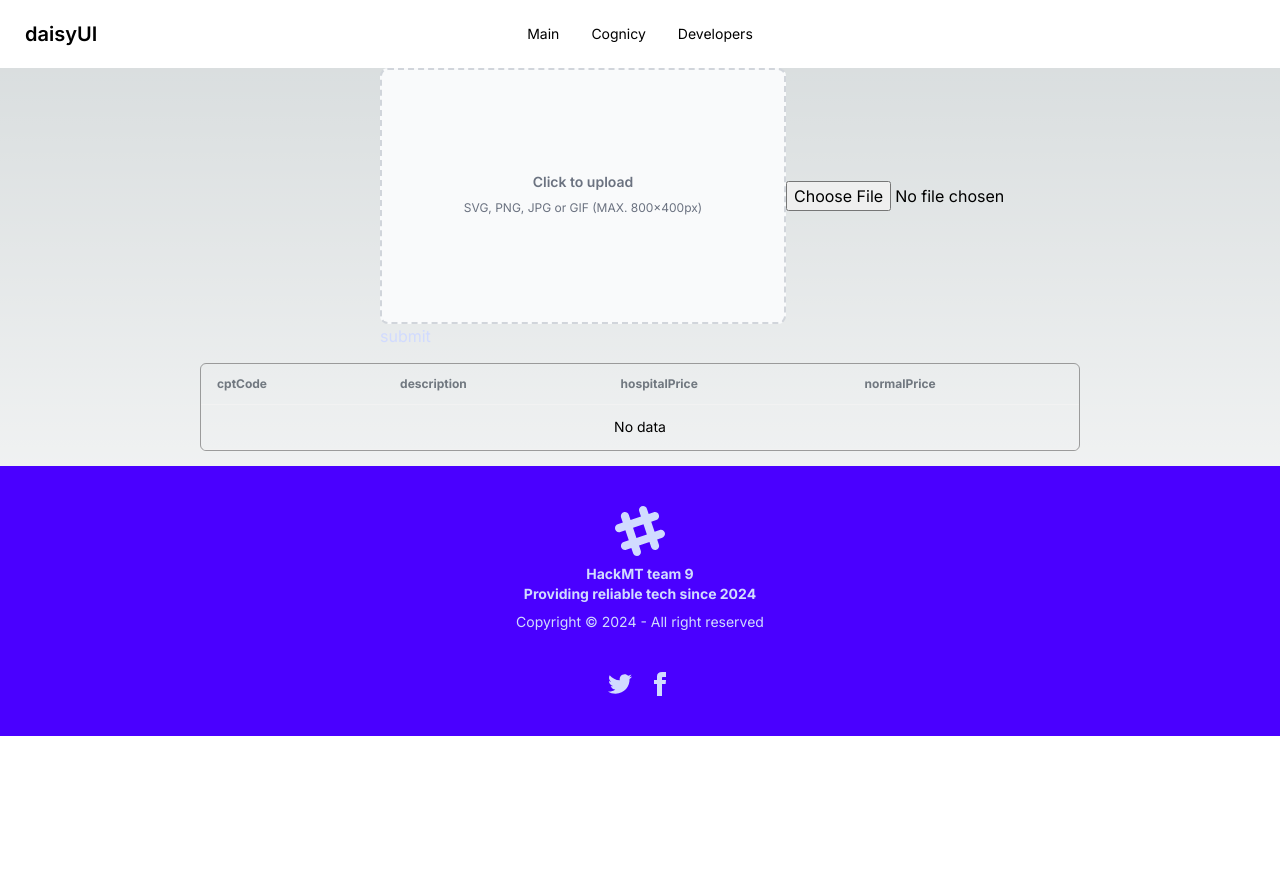
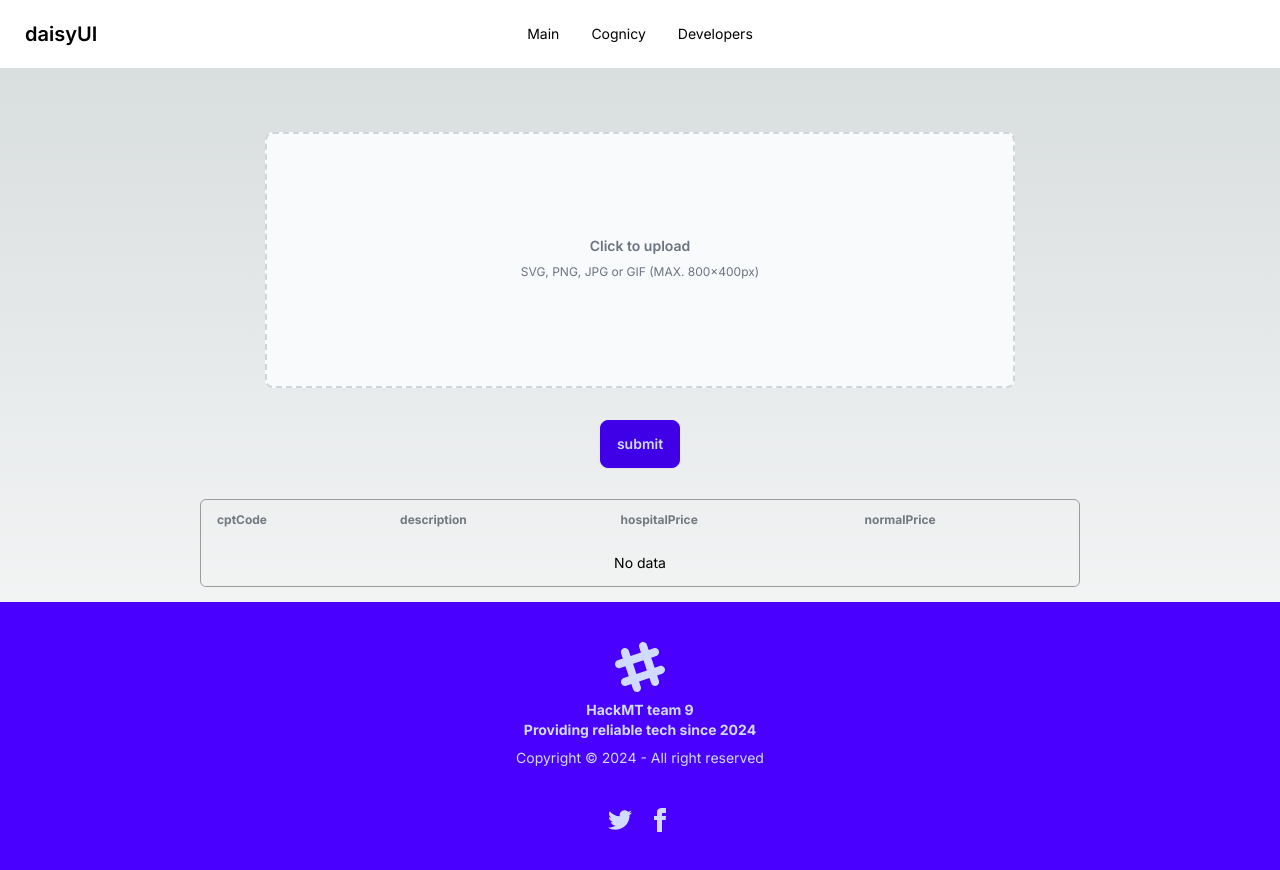
Before and after one commit to Felopater-Melika/HackMT, a Next.js app: page /cognicy in a window 1280 px wide. Before the commit the page ends 800 px from the top, so only its background shows below. Built offline with nearby package versions, Linux system fonts and the light colour scheme.

Commit message:
📦 FEAT: style that table and add some bawlz

```diff
--- a/src/app/api/bill/route.ts
+++ b/src/app/api/bill/route.ts
@@ -114,6 +114,8 @@ interface CombinedInfo {
 // use. It's what's normally on itemized bills.
 
 export async function POST(request: Request) {
+  // awiat a timeout for 3 seconds
+  await new Promise((resolve) => setTimeout(resolve, 3000));
   return Response.json([
     {
       cptCode: '12345',
--- a/src/app/cognicy/page.tsx
+++ b/src/app/cognicy/page.tsx
@@ -18,9 +18,9 @@ export default function Home() {
       {/* center the drop field*/}
       <ImageUploadForm setFormData={setFormData} setLoading={setIsLoading} />
       <div className="overflow-x-auto tableStyle rounded-md">
-        {isLoading ? (
+        {/* {isLoading ? (
           'loading'
-        ) : (
+        ) : ( */}
         <table className="table ">
           {/* head */}
           <thead>
@@ -32,14 +32,15 @@ export default function Home() {
             </tr>
           </thead>
           <tbody>
-              {/* populate the table with the response data */}
-              {formData ? (
-                formData?.map((data, index) => (
-                  // if this index.highlight is true, then highlight the row
-                  <tr
-                    key={index}
-                    className={data.highlight ? 'bg-green-500' : ''}
-                  >
+            {isLoading ? (
+              <tr>
+                <td colSpan={4} style={{ textAlign: 'center' }}>
+                  <span className="loading loading-dots loading-lg"></span>
+                </td>
+              </tr>
+            ) : formData && formData.length > 0 ? (
+              formData.map((data, index) => (
+                <tr key={index} className={data.highlight ? 'bg-red-500' : ''}>
                   <td>{data.cptCode}</td>
                   <td>{data.description}</td>
                   <td>{data.hospitalPrice}</td>
@@ -55,7 +56,7 @@ export default function Home() {
             )}
           </tbody>
         </table>
-        )}
+        {/* )} */}
       </div>
 
       <footer className="footer footer-center p-10 bg-primary text-primary-content">
--- a/src/components/ImageUploadForm.tsx
+++ b/src/components/ImageUploadForm.tsx
@@ -63,13 +63,10 @@ const ImageUploadForm: React.FC<ImageUploadFormProps> = ({
 
   // Return the JSX for the component
   return (
-    <form
-      onSubmit={handleSubmit}
-      className="inputStyle"
-      style={{ marginLeft: 380 }}
-    >
+    <div className="flex flex-col items-center mt-8">
+      <form onSubmit={handleSubmit} className="inputStyle mt-8">
         <div
-        className="flex items-center justify-center w-full"
+          // className="flex items-center justify-center w-full mt-8 mb-8"
           style={{ width: 750 }}
         >
           <label
@@ -91,12 +88,23 @@ const ImageUploadForm: React.FC<ImageUploadFormProps> = ({
             </div>
           </label>
           {/* Separate file input field */}
-        <input id="dropzone-file" type="file" onChange={handleImageChange} />
+          <input
+            id="dropzone-file"
+            type="file"
+            onChange={handleImageChange}
+            style={{ display: 'none' }}
+          />
         </div>
-      <button type="submit" className="btn-primary" data-cy="missingButton">
+        <div className="flex flex-col items-center">
+          <button
+            type="submit"
+            className="btn btn-active btn-primary mt-8 mb-4"
+          >
             submit
           </button>
+        </div>
       </form>
+    </div>
   );
 };
 
```
Lines whose indentation alone changed are shown as unchanged.
